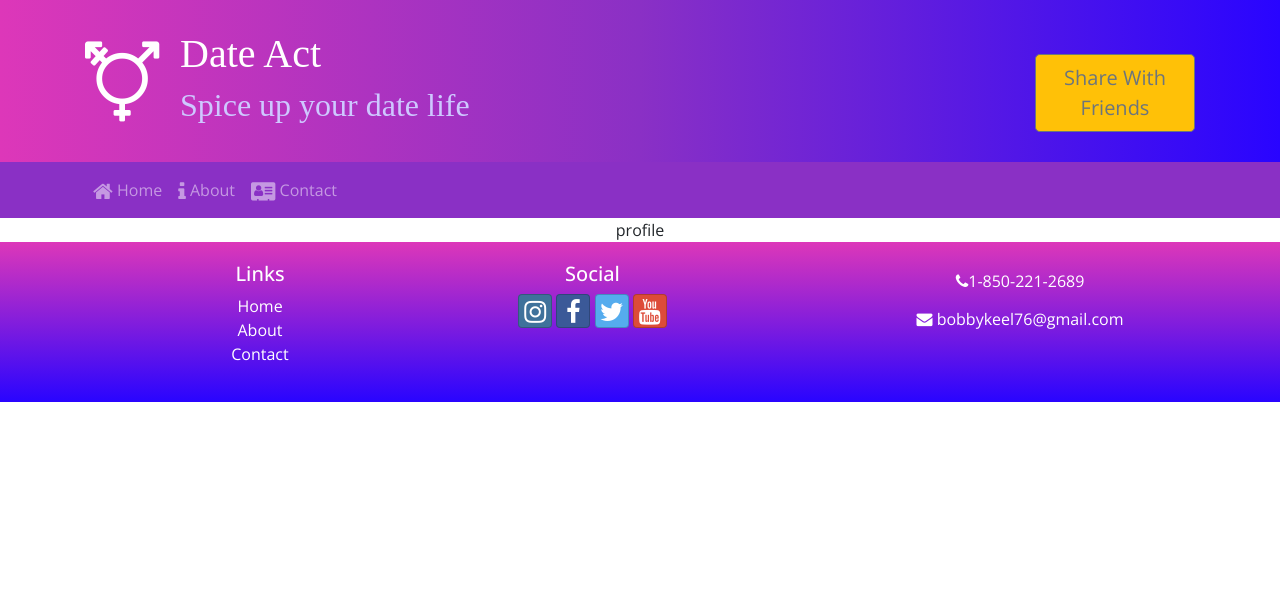
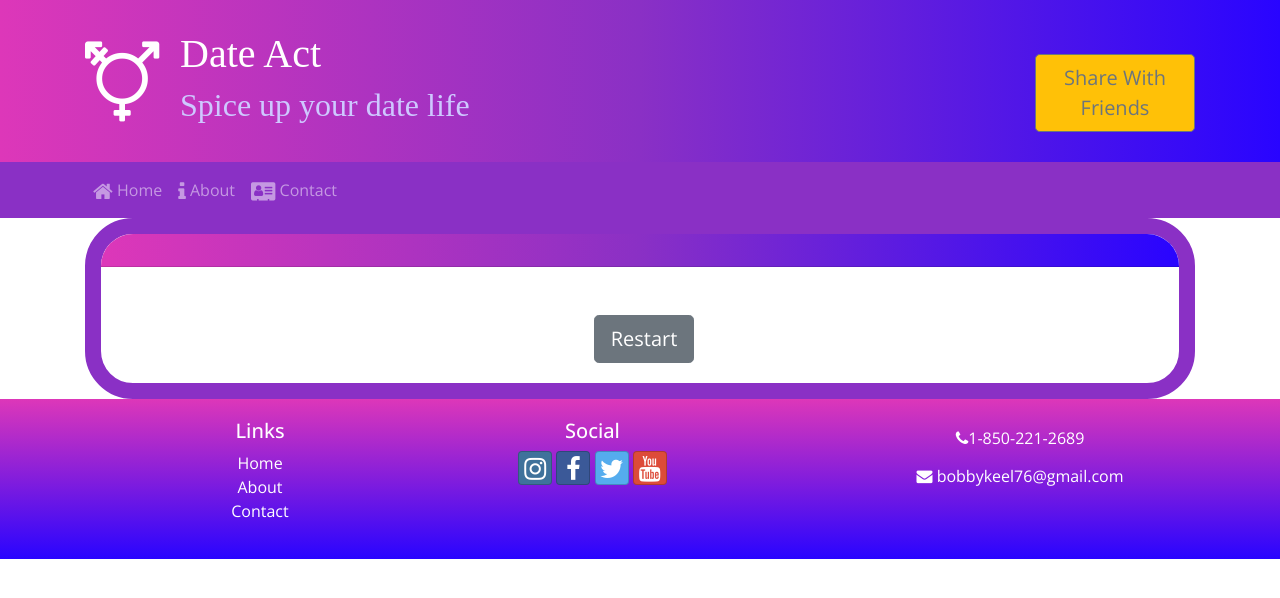
Before and after one commit to nursin/dateact, a React (Create React App) app: page /profileready in a window 1280 px wide. Shown: the top 598 px of the page. Built offline with nearby package versions, Linux system fonts and the light colour scheme; a web font is replaced by a local one.

Commit message:
profile ready page

```diff
--- a/src/components/MainComponent.js
+++ b/src/components/MainComponent.js
@@ -52,6 +52,7 @@ class Main extends Component {
           <Route path='/contactus' component={ContactPage} />
           <Route path='/choosefeaturesform' component={RenderChooseFeaturesFormPage} />
           <Route path='/profileready' component={ProfileReadyComponentPage} />
+          <Route path='/restart' component={HomePage} />
           <Redirect to='/home' />
         </Switch>
         <Footer />
--- a/src/components/ProfileReadyComponent.js
+++ b/src/components/ProfileReadyComponent.js
@@ -1,11 +1,34 @@
 import React, { Component } from 'react';
+import { Link } from 'react-router-dom';
 
 class Profile extends Component {
   render() {
-    return(
-      <div>profile</div>
+    return (
+      <div className="container">
+        <div className="row">
+          <div id="profileReadyContainer" className="col-12">
+            <div className="card custom-card">
+              <div className="card-header bg-gradient"><h2 className="text-white text-center" id="profileHeader"></h2></div>
+              <div className="card-body col">
+                <div id="name" className="col-12"></div>
+                <div id="age" className="col-12 mt-1"></div>
+                <div id="horoscope" className="col-12 mt-1"></div>
+                <div id="type" className="col-12 mt-1"></div>
+                <div id="bio" className="col-lg-9 mt-1"></div>
+                <div id="adjectives" className="col-12 mt-1"></div>
+                <div id="quirky-fact" className="col-lg-9 mt-1"></div>
+                <div id="profession" className="col-12 mt-1"></div>
+                <div className="btn-group mt-4 ml-2">
+                  <Link className="btn btn-secondary btn-lg" to="/restart">Restart</Link>
+                  {/* <!-- <button id="saveProfileBtn" class="btn btn text-white bg-blue button-hover-bg-gradient">Save</button> --> */}
+                </div>
+              </div>
+            </div>
+          </div>
+        </div>
+      </div>
     );
   }
 }
-
+//restart
 export default Profile;
```
